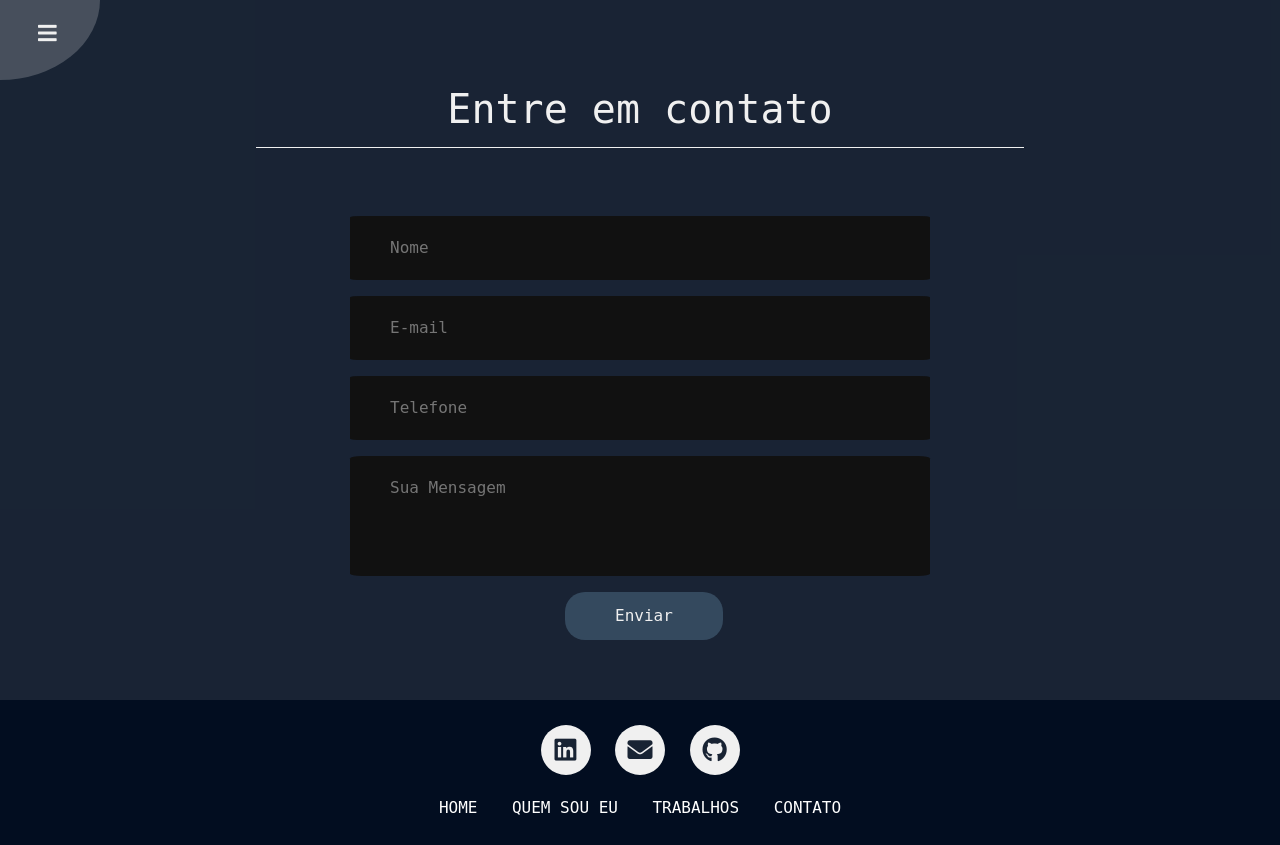
After one commit to rafaelmoz/portfolio, a PHP site: page /contato.html in a window 1280 px wide. The commit adds this page. Run offline with PHP 8.4, Linux system fonts and the light colour scheme; some libraries are stand-ins or nearby versions.

Commit message:
Add files via upload

```diff
--- /dev/null
+++ b/contato.html
@@ -0,0 +1,83 @@
+<!DOCTYPE html>
+<html lang="pt-br">
+<head>
+    <meta charset="UTF-8">
+    <meta name="viewport" content="width=device-width, initial-scale=1.0">
+    <meta http-equiv="X-UA-Compatible" content="ie=edge">
+    <title>Portfolio - Rafael Moz</title>
+    <link rel="stylesheet" href="css/style.css">
+
+    <!--    Bootstrap cdn-->
+        <link rel="stylesheet" href="https://stackpath.bootstrapcdn.com/bootstrap/4.1.3/css/bootstrap.min.css">
+        <script src="https://stackpath.bootstrapcdn.com/bootstrap/4.1.3/js/bootstrap.min.js"></script>
+        <script src="https://stackpath.bootstrapcdn.com/bootstrap/4.1.3/js/bootstrap.bundle.min.js"></script>
+
+    <!-- icons-->
+      <link href="https://fonts.googleapis.com/icon?family=Material+Icons" rel="stylesheet">
+      <link rel="stylesheet" href="https://use.fontawesome.com/releases/v5.5.0/css/all.css" integrity="sha384-B4dIYHKNBt8Bc12p+WXckhzcICo0wtJAoU8YZTY5qE0Id1GSseTk6S+L3BlXeVIU" crossorigin="anonymous">
+
+    <!--    Jquery cdn-->
+        <script src="https://code.jquery.com/jquery-3.2.1.js"></script>
+
+    <!--    Greensock-->
+        <script src="https://cdnjs.cloudflare.com/ajax/libs/gsap/2.0.2/TweenMax.min.js"></script>
+</head>
+<body>
+        <div class="page">
+            <span class="menu_toggle">
+                <i class="menu_open fa fa-bars fa-lg"></i>
+                <i class="menu_close fa fa-times fa-lg"></i>
+            </span>
+
+            <ul class="menu_items">
+                <li><a href="index.html">Home</a></li>
+                <li><a href="about.html">Sobre mim</a></li>
+                <li><a href="work.html">Trabalhos</a></li>
+                <li><a href="contato.html">Contato</a></li>
+            </ul>
+
+        <main class="content">
+                <div class="contact-section">
+                        <div class="content_inner">
+                                <h1 class="titulos">Entre em contato</h1>
+                        </div>
+                        <form class="contact-form" action="mail.php" method="post">
+                          <input type="text" name="nome" class="contact-form-text" placeholder="Nome" required>
+                          <input type="email" name="email" class="contact-form-text" placeholder="E-mail" required>
+                          <input type="text" name="telefone" class="contact-form-text" placeholder="Telefone" required>
+                          <textarea class="contact-form-text" name="mensagem" placeholder="Sua Mensagem" required></textarea>
+                        <div class="btn-align">
+                          <input type="submit" class="contact-form-btn" value="Enviar">
+                        </div>
+                    </form>
+                </div>
+
+                <footer class="main-footer">
+                    <div class="footer-social-icons">
+                        <ul>
+                        <li><a href="https://www.linkedin.com/in/rafael-jorge-moz-b7835b64/" target="blank"><i class="fab fa-linkedin"></i></a></li>
+                        <li><a href="mailto:rafael.moz@hotmail.com" target="blank"><i class="fas fa-envelope"></i></a></li>
+                        <li><a href="https://github.com/rafaelmoz" target="blank"><i class="fab fa-github"></i></a></li>
+                        </ul>
+                    </div>
+
+                    <div class="footer-menu-one">
+                        <ul>
+                        <li><a href="index.html">Home</a></li>
+                        <li><a href="about.html">Quem sou eu</a></li>
+                        <li><a href="work.html">Trabalhos</a></li>
+                        <li><a href="contato.html">Contato</a></li>
+                        </ul>
+                    </div>
+                </footer>
+            </div>
+        </main>
+
+
+
+
+        <script src="https://code.jquery.com/jquery-3.3.1.min.js" integrity="sha256-FgpCb/KJQlLNfOu91ta32o/NMZxltwRo8QtmkMRdAu8=" crossorigin="anonymous"></script>
+        <script src="js/isotope.min.js"></script>
+        <script src="js/script.js"></script>
+</body>
+</html>
--- a/css/style.css
+++ b/css/style.css
@@ -10,8 +10,8 @@ html, body{
 }
 
 .page{
-    height: 100%;
-    background-color: white;
+  height: 100%;
+  background-color: white;
 }
 
 .content{
@@ -48,7 +48,7 @@ html, body{
 }
 
 .menu_toggle i{
-    color: #000C1E;
+    color: #f0f0f0;
 }
 
 .menu_toggle .menu_open,
@@ -253,12 +253,14 @@ html, body{
     font-size: 30px;
     font-family: 'Roboto Mono', monospace;
   }
+
   .border{
-    width: 160px;
+    width: 100px;
     height: 2px;
     background: #f0f0f0;
     margin: 40px auto;
   }
+
   .services-container{
     display: flex;
     flex-wrap: wrap;
@@ -421,6 +423,68 @@ h4.title{
   color: #f0f0f0;
 }
 
+
+
+/* Contato */
+
+.contact-section{
+  padding: 60px 0;
+}
+
+.contact-form{
+  max-width: 600px;
+  margin: auto;
+  padding: 0 10px;
+  overflow: hidden;
+}
+
+.contact-form-text{
+  display: block;
+  width: 100%;
+  box-sizing: border-box;
+  margin: 16px 0;
+  border: 0;
+  background: #111;
+  padding: 20px 40px;
+  outline: none;
+  color: #f0f0f0;
+  transition: 0.5s;
+  border-radius: 2%;
+  font-family: 'Roboto Mono', monospace;
+}
+
+.contact-form-text:focus{
+  box-shadow: 0 0 10px 4px #34495e;
+}
+
+textarea.contact-form-text{
+  resize: none;
+  height: 120px;
+}
+
+.btn-align{
+    width: 150px;
+    margin: 0 auto;
+}
+
+.contact-form-btn{
+  border: 0;
+  background: #34495e;
+  color: #f0f0f0;
+  padding: 12px 50px;
+  border-radius: 20px;
+  cursor: pointer;
+  transition: 0.5s;
+  font-family: 'Roboto Mono', monospace;
+}
+
+.contact-form-btn:hover{
+  background-color: rgba(255, 255, 255, 0.2);
+}
+
+
+
+
 /* FOOTER */
 
   .main-footer{
@@ -428,7 +492,7 @@ h4.title{
     height: auto;
     width: auto;
     background: rgba(0, 12, 30, 0.9);
-    padding: 20px 0;
+    padding: 25px 0;
   }
 
   .footer-social-icons{
--- a/css/stylePrincipal.css
+++ b/css/stylePrincipal.css
@@ -111,7 +111,7 @@ button:focus {
 #iconMenu {
     outline: none;
     padding: 0.8em;
-    color: #fff;
+    color: #f0f0f0;
     background: rgba(255, 255, 255, 0.2);
     border-radius: 50%;
 }
--- a/index.html
+++ b/index.html
@@ -34,7 +34,7 @@
                                         <li><a href="index.html">Home</a></li>
                                         <li><a href="about.html">Quem sou eu</a></li>
                                         <li><a href="work.html">Trabalhos</a></li>
-                                        <li><a href="#">Contato</a></li>
+                                        <li><a href="contato.html">Contato</a></li>
                                     </ul>
                               </div>
                         </div>
--- a/work.html
+++ b/work.html
@@ -34,7 +34,7 @@
                     <li><a href="index.html">Home</a></li>
                     <li><a href="about.html">Sobre mim</a></li>
                     <li><a href="work.html">Trabalhos</a></li>
-                    <li><a href="#">Contato</a></li>
+                    <li><a href="contato.html">Contato</a></li>
                 </ul>
 
                 <main class="content">
@@ -165,7 +165,7 @@
                                 <li><a href="index.html">Home</a></li>
                                 <li><a href="about.html">Quem sou eu</a></li>
                                 <li><a href="work.html">Trabalhos</a></li>
-                                <li><a href="#">Contato</a></li>
+                                <li><a href="contato.html">Contato</a></li>
                               </ul>
                             </div>
                         </footer>
```
Also changed, not shown: about.html (+4 -4 lines), mail.php (added, +34 -0 lines).
